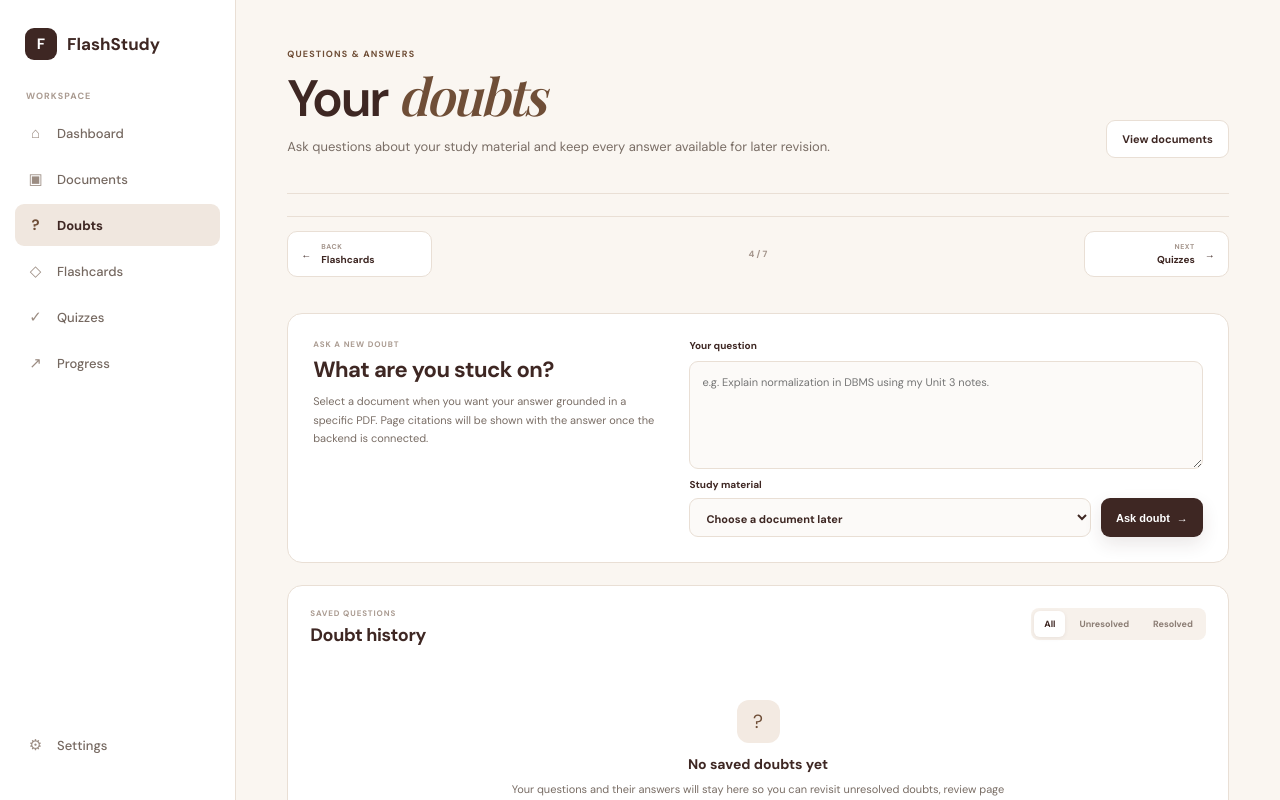
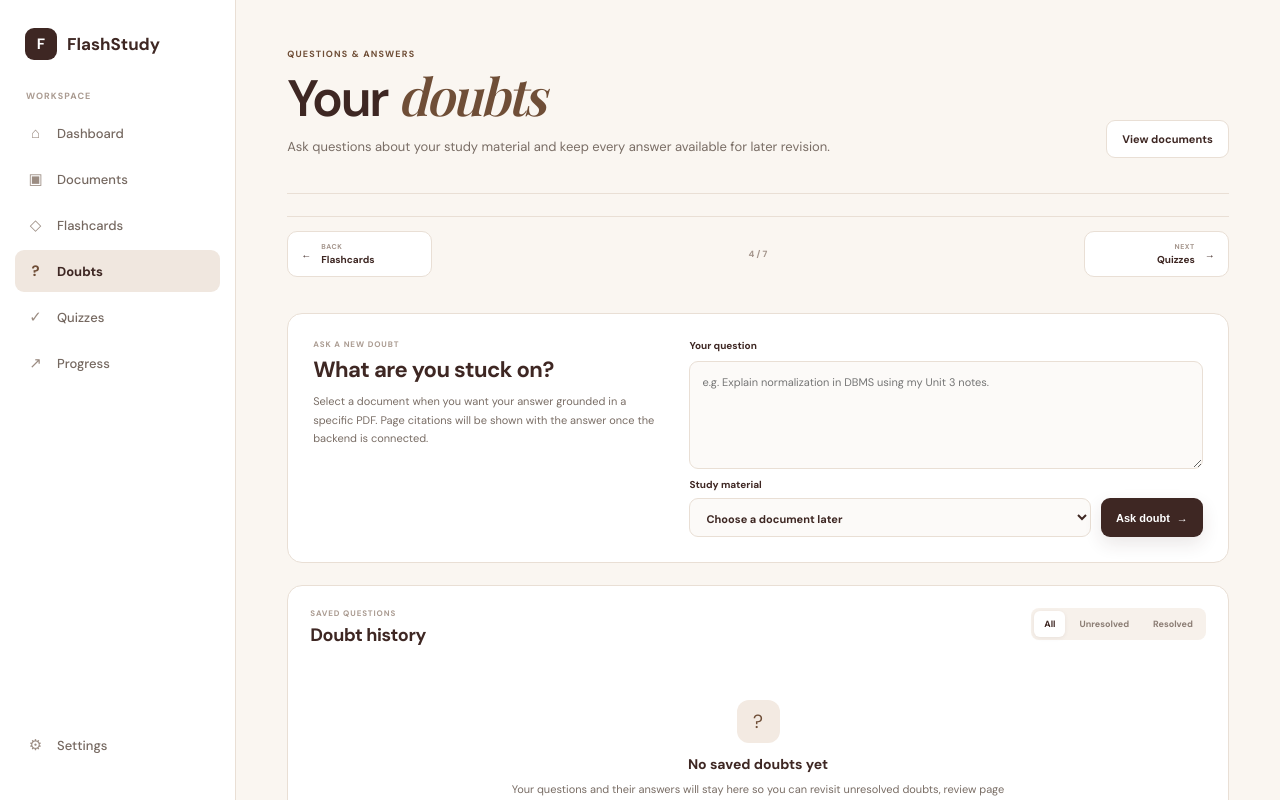
Before and after one commit to RISHITHADASARI18/flashstudy, a Next.js app: page /doubts in a window 1280 px wide. Shown: the top 800 px of the page. Built offline with nearby package versions, Linux system fonts and the light colour scheme; no server answers; a web font is replaced by a local one.

Commit message:
Keep sidebar navigation order consistent

```diff
--- a/app/doubts/page.tsx
+++ b/app/doubts/page.tsx
@@ -11,8 +11,8 @@ const API_URL = process.env.NEXT_PUBLIC_API_URL?.replace(/\/$/, "");
 const navigation = [
   { label: "Dashboard", href: "/dashboard", icon: "⌂" },
   { label: "Documents", href: "/documents", icon: "▣" },
+  { label: "Flashcards", href: "/flashcards", icon: "◇" },
   { label: "Doubts", href: "/doubts", icon: "?" },
-  { label: "Flashcards", href: "/flashcards", icon: "◇" },
   { label: "Quizzes", href: "/quizzes", icon: "✓" },
   { label: "Progress", href: "/progress", icon: "↗" },
 ];
```
